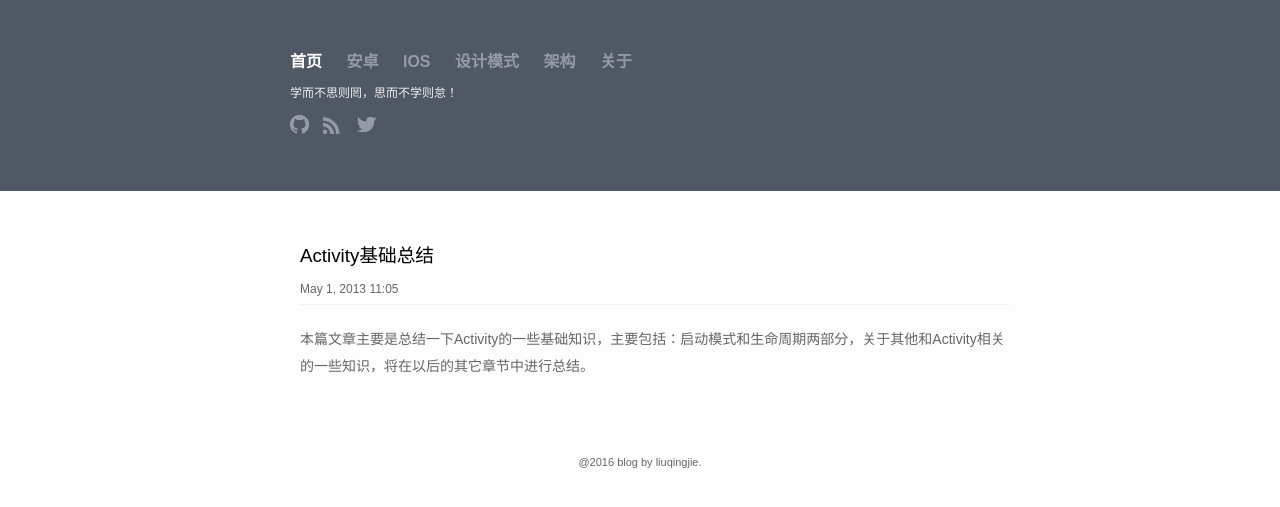
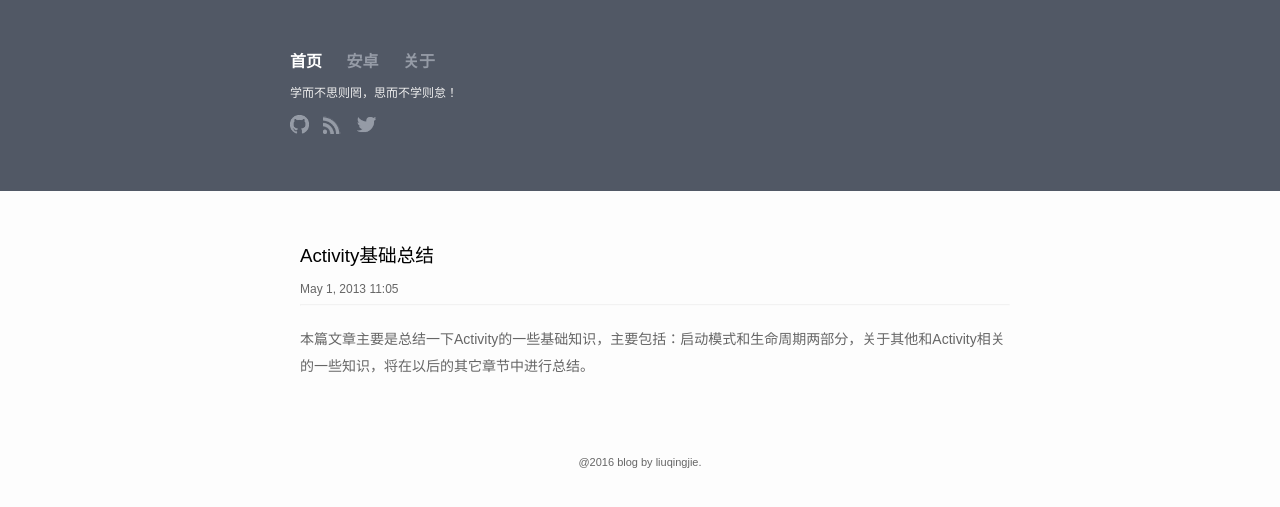
Before and after one commit to momocsdn/momocsdn.github.io, a Jekyll site: the page built from index.html, in a window 1280 px wide. Shown: the top 507 px of the page. Built offline with Jekyll 4.4.1, drawn with Linux system fonts in a browser that asks for light colours.

Commit message:
删除暂时没有用到的目录

```diff
--- a/_includes/header.html
+++ b/_includes/header.html
@@ -21,39 +21,6 @@
 			{% else %}
 				<li>
 					<a href="/archive.html">安卓</a>
-				</li>
-			{% endif %}
-			{% if page.path == "category.html" %}
-			<span class="title">
-				<li>
-					<a href="/category.html">ios</a>
-				</li>
-			</span>
-			{% else %}
-				<li>
-					<a href="/category.html">ios</a>
-				</li>
-			{% endif %}
-			{% if page.path == "about.html" %}
-			<span class="title">
-				<li>
-					<a href="/about.html">设计模式</a>
-				</li>
-			</span>
-			{% else %}
-				<li>
-					<a href="/about.html">设计模式</a>
-				</li>
-			{% endif %}
-			{% if page.path == "about.html" %}
-			<span class="title">
-				<li>
-					<a href="/about.html">架构</a>
-				</li>
-			</span>
-			{% else %}
-				<li>
-					<a href="/about.html">架构</a>
 				</li>
 			{% endif %}
 			{% if page.path == "about.html" %}
```
